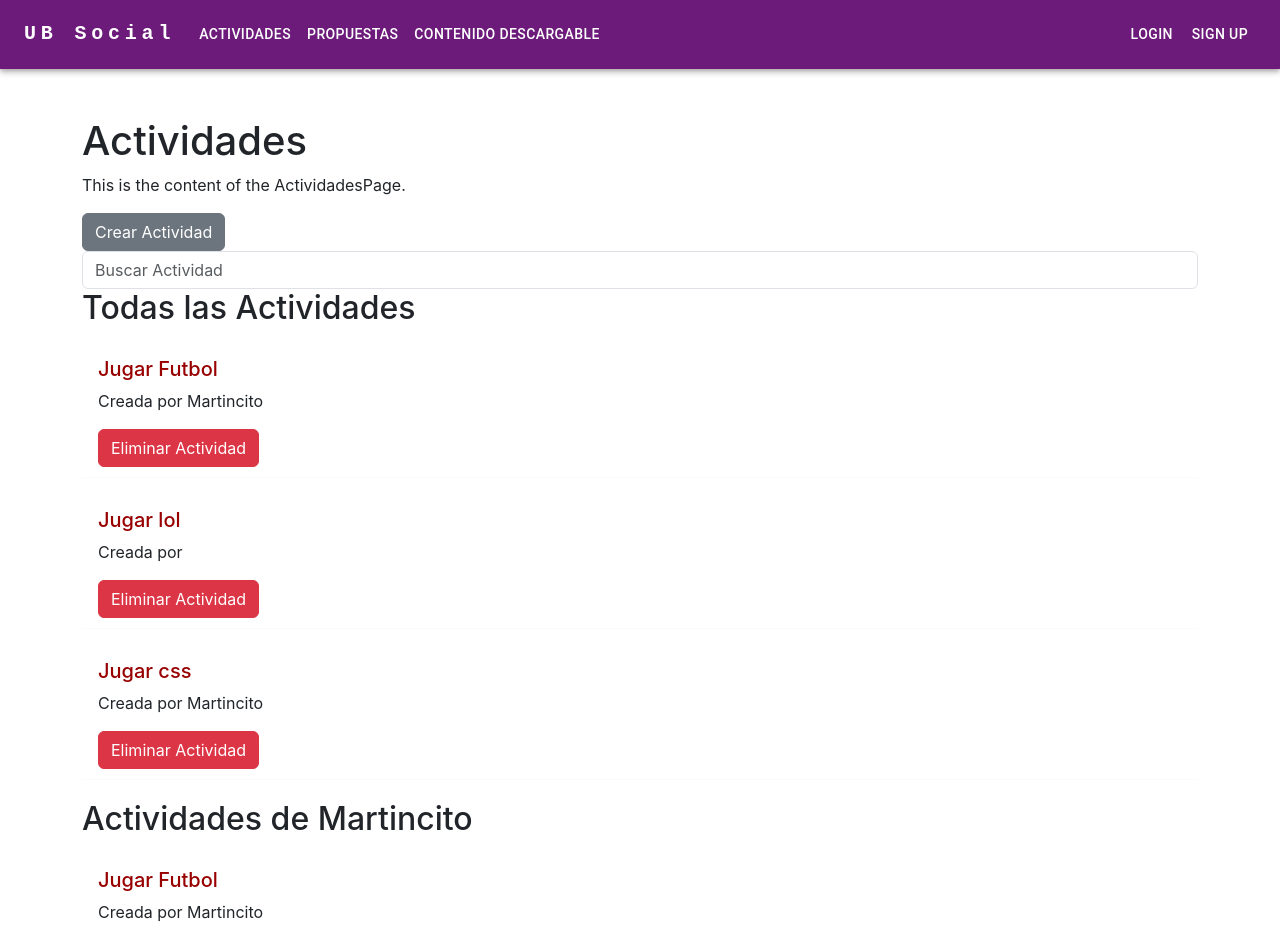
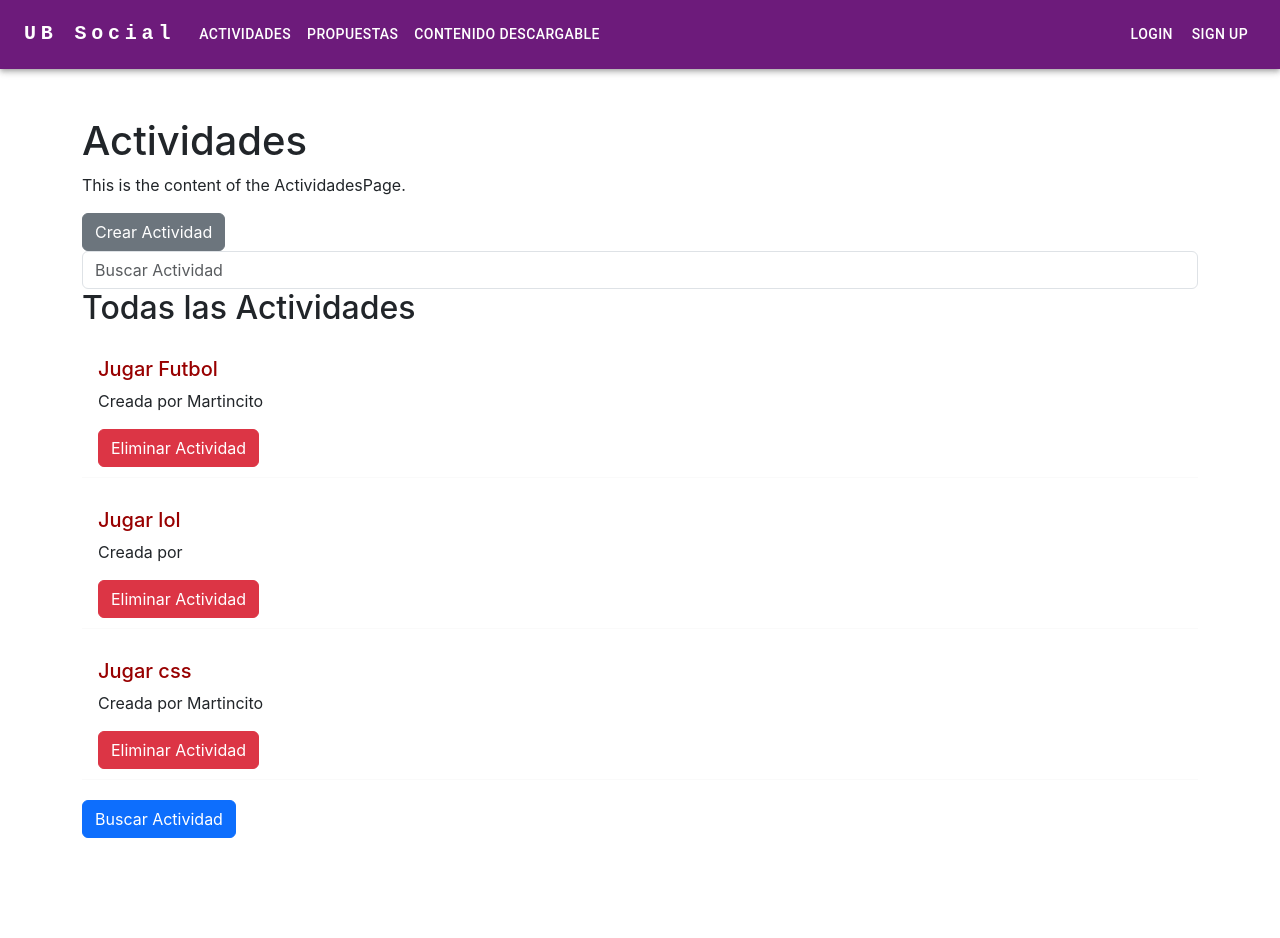
Before and after one commit to martincurzel/UBSocial-View, a React (Create React App) app: page /actividades in a window 1280 px wide. Shown: the top 938 px of the page. After the commit the page ends 838 px from the top, so only its background shows below. Built offline with nearby package versions, Linux system fonts and the light colour scheme.

Commit message:
xd
cambio

```diff
--- a/src/pages/ActividadesPage.js
+++ b/src/pages/ActividadesPage.js
@@ -57,7 +57,7 @@ const ActividadesPage = () => {
         {/* barra de busqueda de actividades */}
 
        <ActLista acts={act} title="Todas las Actividades"/>
-       <ActLista acts={act.filter((ACT)=> ACT.author === `Martincito`)} title="Actividades de Martincito"/> {/* Codigo de la lista que filtra por el titulo */}
+       {/* <ActLista acts={act.filter((ACT)=> ACT.author === `Martincito`)} title="Actividades de Martincito"/> Codigo de la lista que filtra por el titulo */}
 
         {/* Mostrar toda la lista de actividades */}
 
```
